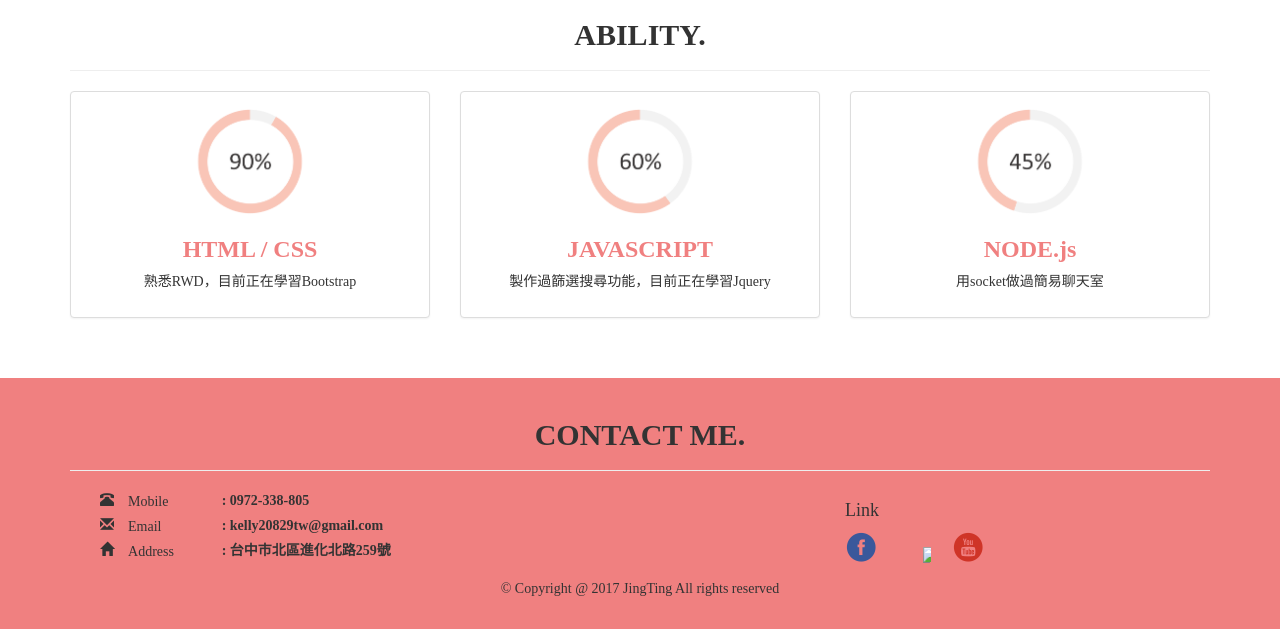
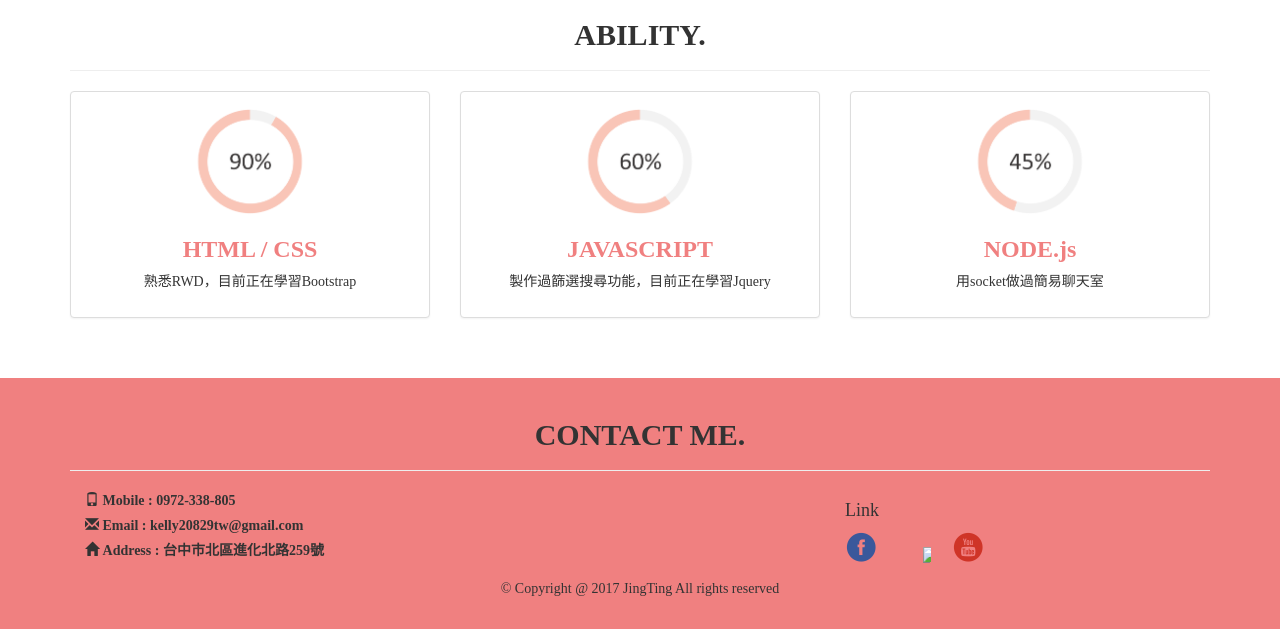
Before and after one commit to JingTingZeng/resume, a plain HTML site: page index.html in a window 1280 px wide. Shown: the part 2223-2852 px from the top of the page. Drawn offline with nearby package versions, Linux system fonts and the light colour scheme.

Commit message:
fix contact

```diff
--- a/index.html
+++ b/index.html
@@ -232,12 +232,13 @@
 
 			<div class="row center-block">
 				<div class="col-lg-8">
-				<label class="col-lg-2 control-label glyphicon glyphicon-phone-alt">  Mobile</label>
-				<label class="col-lg-10 control-label">: 0972-338-805</label>
-				<label class="col-lg-2 control-label glyphicon glyphicon-envelope">  Email</label>
-				<label class="col-lg-10 control-label">: kelly20829tw@gmail.com</label>
-				<label class="col-lg-2 control-label glyphicon glyphicon-home">  Address</label>
-				<label class="col-lg-10 control-label">: 台中市北區進化北路259號</label>
+				<span class="glyphicon glyphicon-phone"></span>
+				<label class=" control-label">Mobile  : 0972-338-805</label><br/>
+				<span class="glyphicon glyphicon-envelope"></span>
+				<label class=" control-label">Email   : kelly20829tw@gmail.com</label><br/>
+				<span class="glyphicon glyphicon-home"></span>
+				<label class=" control-label">Address : 台中市北區進化北路259號</label>
+
 
 				</div>
 				<div class="col-lg-4">
```
